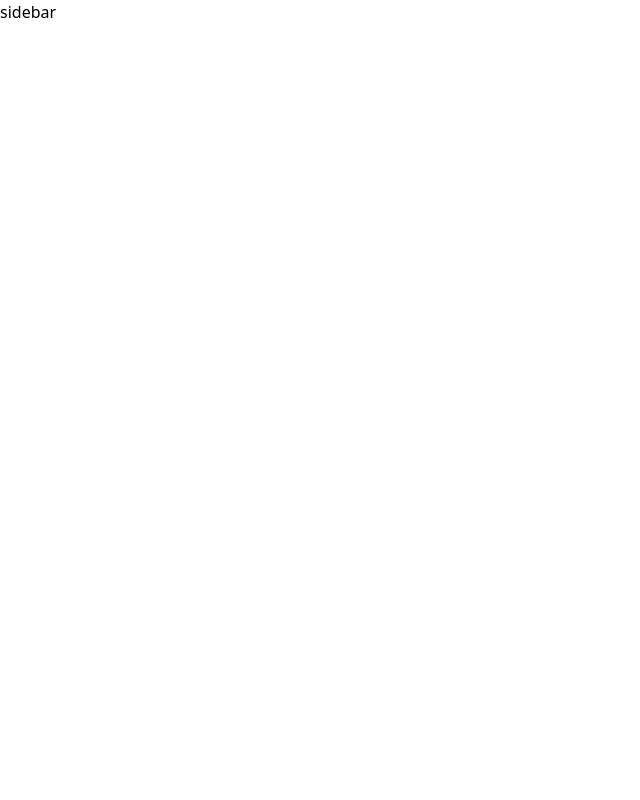
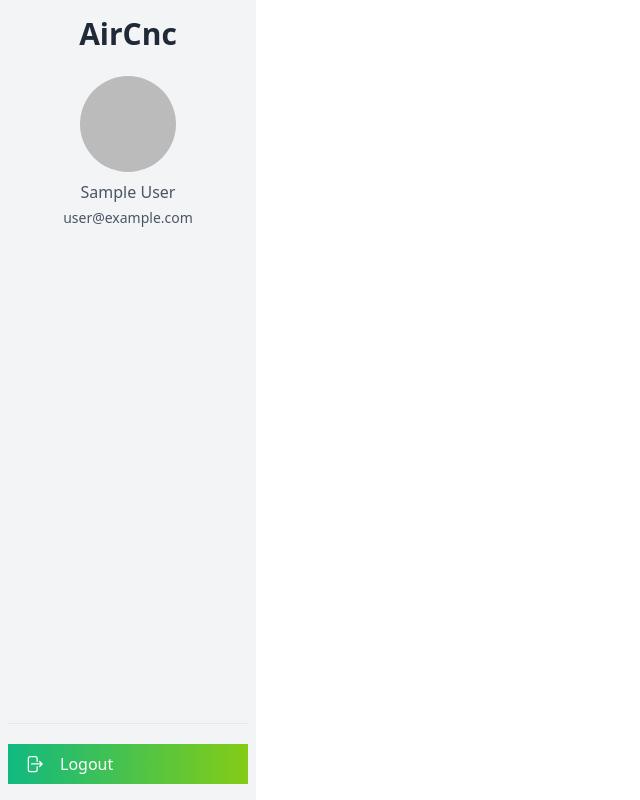
Before and after one commit to Utsho2848/Hotle-booking-website, a React (Create React App) app: page /dashboard in a window 1280 px wide. Shown: the whole page, without its empty margins (0-640 px from the left). Built offline with nearby package versions, Linux system fonts and the light colour scheme; no server answers; sample sign-in values are in the browser's storage.

Commit message:
dashboard menu created

```diff
--- a/src/Components/Dashboard/Sidebar.js
+++ b/src/Components/Dashboard/Sidebar.js
@@ -1,10 +1,89 @@
-import React from 'react';
+import React, { useContext, useState } from 'react';
+import { Link } from 'react-router-dom';
+import { ArrowRightOnRectangleIcon, Bars3Icon } from '@heroicons/react/24/solid'
+import { AuthContext } from '../../contexts/AuthProvider';
+import PrimaryButton from '../Button/PrimaryButton';
 
 const Sidebar = () => {
+    const { user, logout } = useContext(AuthContext)
+    const [isActive, setIsActive] = useState('false')
+    // sidebar toggle function
+    const handleToggle = () => {
+        setIsActive(!isActive)
+    }
     return (
-        <div className='w-64'>
-            <h1>sidebar</h1>
-        </div>
+        <>
+            {/* mobile toggle button */}
+            <div className='bg-gray-100 text-gray-800 flex justify-between md:hidden'>
+                <div className='block cursor-pointer p-4 font-bold'>
+                    <Link to="/">AirCnc</Link>
+                </div>
+
+                <button
+                    onClick={handleToggle}
+                    className='mobile-menu-button p-4 focus:outline-none focus:bg-gray-700'>
+                    <Bars3Icon className='h-5 w-5' />
+                </button>
+            </div>
+            {/* sidebar */}
+            <div className={`z-10 md:fixed flex flex-col justify-between overflow-x-hidden bg-gray-100 w-64 space-y-6 px-2 py-4 absolute inset-y-0 left-0 transform ${isActive && '-translate-x-full'} md:translate-x-0 transition duration-200 ease-in-out`}>
+                <div>
+                    <div>
+                        <h2 className='text-3xl cursor-pointer font-semibold text-center text-gray-800'>
+                            <Link to='/'>AirCnc</Link>
+                        </h2>
+                        <div className='flex flex-col items-center mt-6 -mx-2'>
+                            <Link to='/dashboard'>
+                                <img
+                                    className='object-cover w-24 h-24 mx-2 rounded-full'
+                                    src={user?.photoURL}
+                                    alt="avater"
+                                    referrerPolicy='no-referren'
+                                />
+                            </Link>
+                            <Link to='/dashboard'>
+                                <h4 className='mx-2 mt-2 font-medium text-gray-600 hover:underline'>
+                                    {user?.displayName}
+                                </h4>
+                            </Link>
+                            <Link to='/dashboard'>
+                                <p className='mx-2 mt-1 font-medium text-sm text-gray-600 hover:underline'>
+                                    {user?.email}
+                                </p>
+                            </Link>
+                        </div>
+                    </div>
+                    {/* nav items */}
+                    {/* <div className='flex flex-col justify-between flex-1 mt-6'>
+                        <nav>
+                            {
+                                role && role !=='requested' ? (
+                                    <>
+                                    {
+                                        role==='admin' ? <AdminMenu/>:<HostMenu/>
+                                    }
+                                    </>
+                                ) : (<UserMenu/>)
+                            }
+                        </nav>
+
+                    </div> */}
+                </div>
+                <div>
+                    <hr />
+                    <PrimaryButton
+                        handler={logout}
+                        classes='flex block w-full items-center px-4 py-2 mt-5 text-gray-600 transition-colors duration-300 transform'>
+                        <ArrowRightOnRectangleIcon className='w-5 h-5' />
+                        <span className='mx-4 font-medium'>Logout</span>
+                    </PrimaryButton>
+
+
+                </div>
+
+            </div>
+
+        </>
     );
 };
 
--- a/src/Layout/DashboardLayout.js
+++ b/src/Layout/DashboardLayout.js
@@ -5,7 +5,9 @@ import Sidebar from '../Components/Dashboard/Sidebar';
 const DashboardLayout = () => {
     return (
         <div className=' container md:flex relative min-h-screen mx-auto'>
-            <Sidebar />
+            <div className="">
+                <Sidebar />
+            </div>
             <div className='flex-1'>
                 <div className='p-5'>
                     <Outlet />
```
